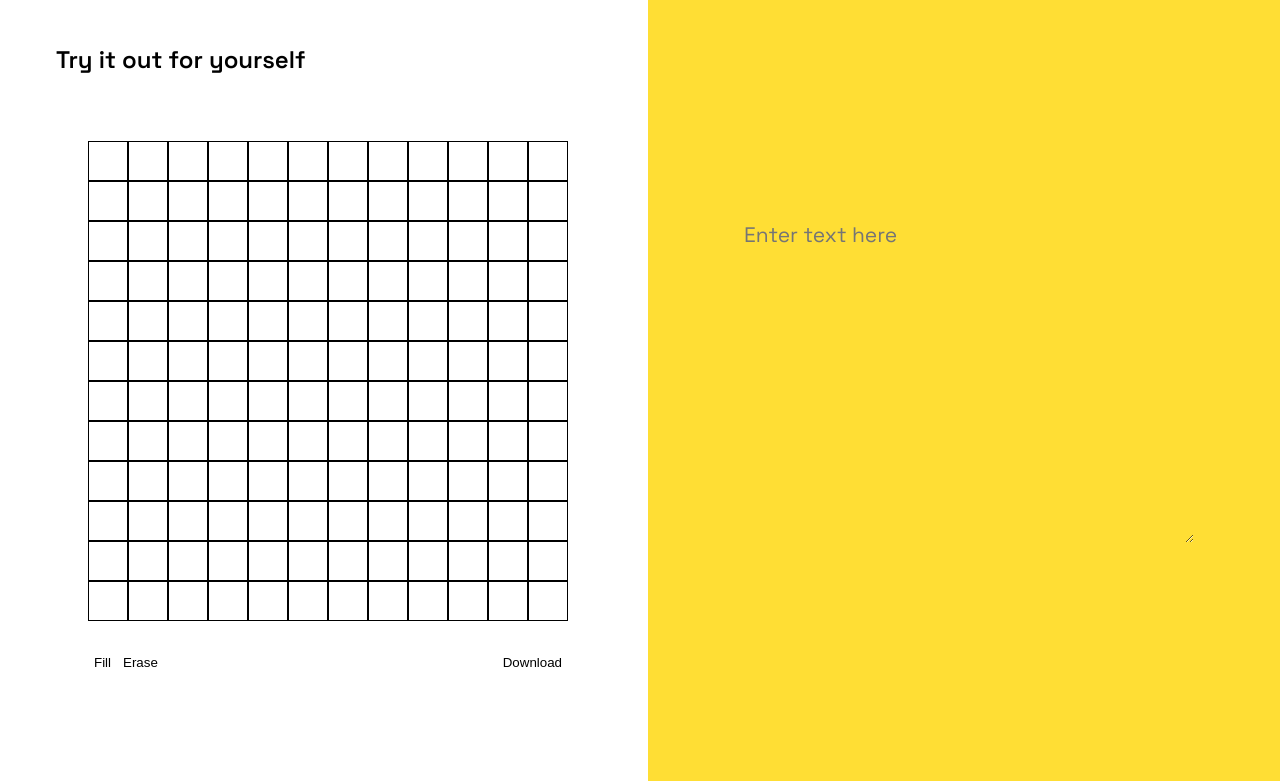
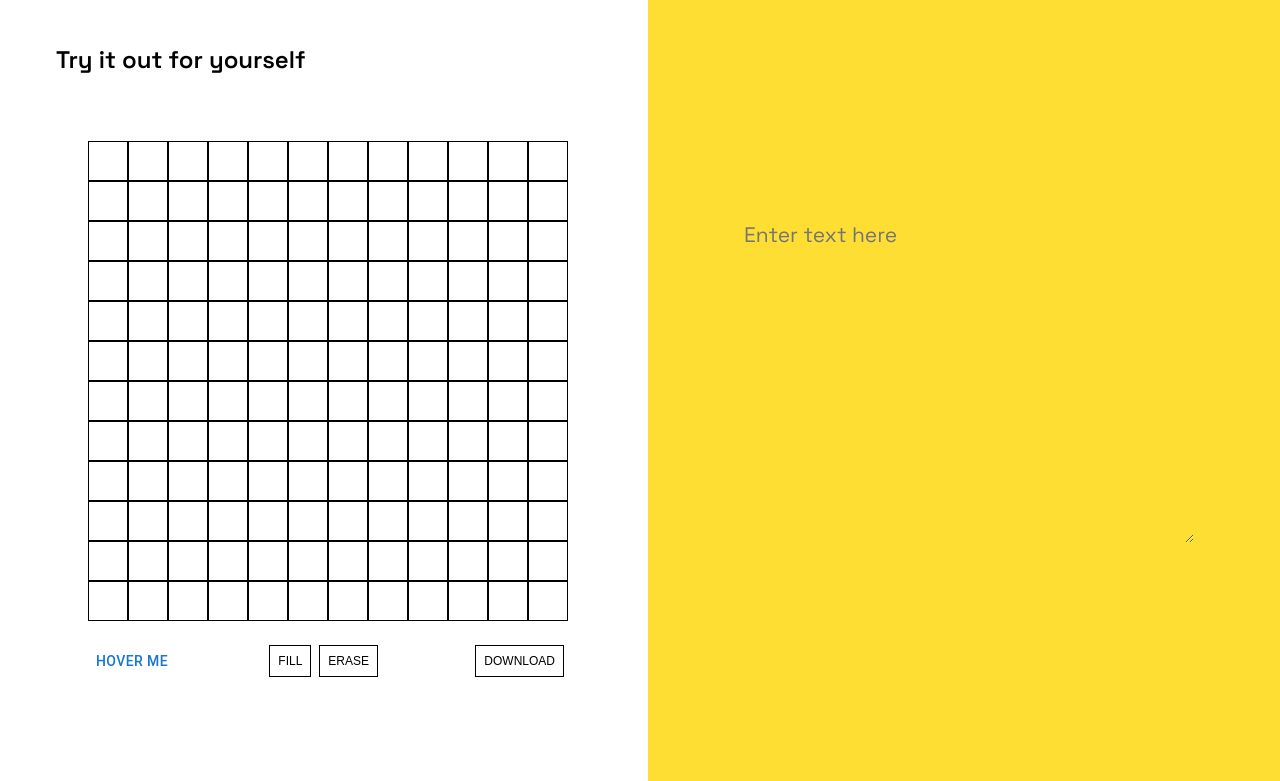
Before and after one commit to divya-mehra/sixemojistory, a React (Vite) app: page / in a window 1280 px wide. Shown: the part 6427-7208 px from the top of the page. Built offline with nearby package versions, Linux system fonts and the light colour scheme; a web font is replaced by a local one.

Commit message:
added tooltip and mui library

```diff
--- a/package.json
+++ b/package.json
@@ -10,6 +10,10 @@
     "preview": "vite preview"
   },
   "dependencies": {
+    "@emotion/react": "^11.11.1",
+    "@emotion/styled": "^11.11.0",
+    "@mui/material": "^5.14.5",
+    "@mui/styled-engine": "^5.13.2",
     "html2canvas": "^1.4.1",
     "react": "^18.2.0",
     "react-dom": "^18.2.0",
--- a/src/panels/grid-panel/DownloadButton.jsx
+++ b/src/panels/grid-panel/DownloadButton.jsx
@@ -1,4 +1,6 @@
 import html2canvas from "html2canvas";
+import styles from "../panel.module.css";
+
 
 const DownloadButton = () => {
   const handleDownload = async() => {
@@ -30,7 +32,7 @@ const DownloadButton = () => {
 
   };
 
-  return <button onClick={handleDownload}>Download</button>;
+  return <button className={styles.interfaceButton} onClick={handleDownload}>Download</button>;
 };
 
 export default DownloadButton;
--- /dev/null
+++ b/src/panels/grid-panel/InterfaceTooltip.jsx
@@ -0,0 +1,11 @@
+import { Button, Tooltip } from "@mui/material";
+
+const InterfaceTooltip = () => {
+  return (
+    <Tooltip title="This is a tooltip">
+      <Button>Hover me</Button>
+    </Tooltip>
+  );
+};
+
+export default InterfaceTooltip;
--- a/src/panels/grid-panel/UserInterface.jsx
+++ b/src/panels/grid-panel/UserInterface.jsx
@@ -1,5 +1,6 @@
 import styles from "../panel.module.css";
 import DownloadButton from "./DownloadButton";
+import InterfaceTooltip from "./InterfaceTooltip";
 
 const UserInterface = ({ buttonSelection, setButtonSelection }) => {
   const handleClick = (e, selection) => {
@@ -10,6 +11,7 @@ const UserInterface = ({ buttonSelection, setButtonSelection }) => {
 
   return (
     <>
+      <InterfaceTooltip/>
       <div>
         <button
           className={`${styles.interfaceButton} ${
--- a/src/panels/panel.module.css
+++ b/src/panels/panel.module.css
@@ -109,6 +109,23 @@ hr {
 
 /* Buttons */
 
+.interfaceButton {
+  font-size: 12px;
+  background-color: white;
+  text-transform: uppercase;
+  color: black;
+  border: 1px black solid;
+  margin: 4px;
+  padding: 8px;
+}
+
+.activeInterfaceButton {
+  background-color: black;
+  color: white;
+}
+
+
+
 .addPanelButton {
   position: sticky;
   left: 50%;
--- a/src/panels/start-panel/UserStartPanelRight.jsx
+++ b/src/panels/start-panel/UserStartPanelRight.jsx
@@ -7,7 +7,9 @@ const UserStartPanelRight = () => {
       style={{
         backgroundColor: "#EEC400",
       }}
-    ></div>
+    >
+      Make your own pixel emoji.
+    </div>
   );
 };
 
```
Also changed, not shown: 1 other file (tests, documents, lock files or other folders).
